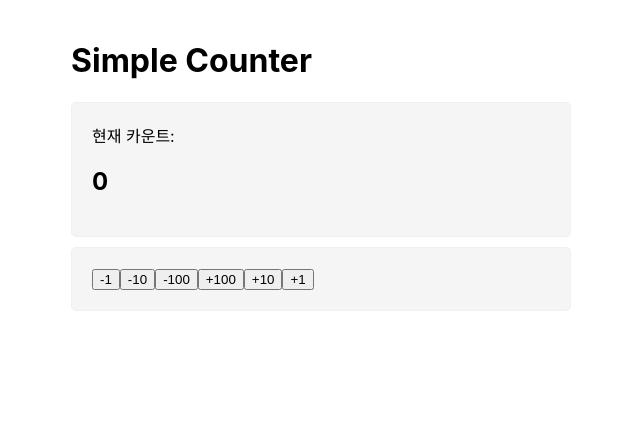
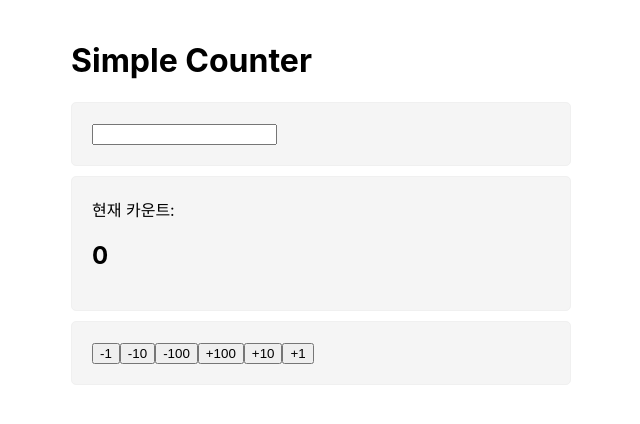
Before and after one commit to 92SooJong/one-bite-react, a React (Create React App) app in the folder project1/: page / in a window 1280 px wide. Shown: the top 424 px of the page, without its empty margins (319-959 px from the left). Built offline with nearby package versions, Linux system fonts and the light colour scheme.

Commit message:
add : useEffect를 사용한 변경 감지

```diff
--- a/project1/src/App.js
+++ b/project1/src/App.js
@@ -1,4 +1,4 @@
-import { useState } from 'react';
+import { useEffect, useState } from 'react';
 import './App.css';
 import Controller from './component/Controller';
 import Viewer from './component/Viewer';
@@ -6,13 +6,30 @@ import Viewer from './component/Viewer';
 function App() {
 
   const [count, setCount] = useState(0);
+  const [text, setText] = useState("");
+
   const handleSetCount = (value) => {
     setCount(count + value);
   };
 
+  const handleChangeText = (e) => {
+    setText(e.target.value);
+  }
+
+  useEffect(() => { // 첫번쨰 인수로 콜백 함수, 두번쨰 인수로 의존성 배열
+    console.log("count 업데이트 : ", count);
+  }, [count]); // useEffect는 의존성 배열이 변경되면 콜백 함수를 실행하도록 동작함.
+
+  useEffect(() => {
+    console.log("업데이트 : ", text, count);
+  }, [count, text]);
+
   return (
     <div className="App">
       <h1>Simple Counter</h1>
+      <section>
+        <input value={text} onChange={handleChangeText}></input>
+      </section>
       <section> {/* section은 영역 분리를 위한 태그임. div와 동일한 기능을 수행함  */}
         <Viewer count={count}/>
       </section>
```
Also changed, not shown: 1 other file (tests, documents, lock files or other folders).
